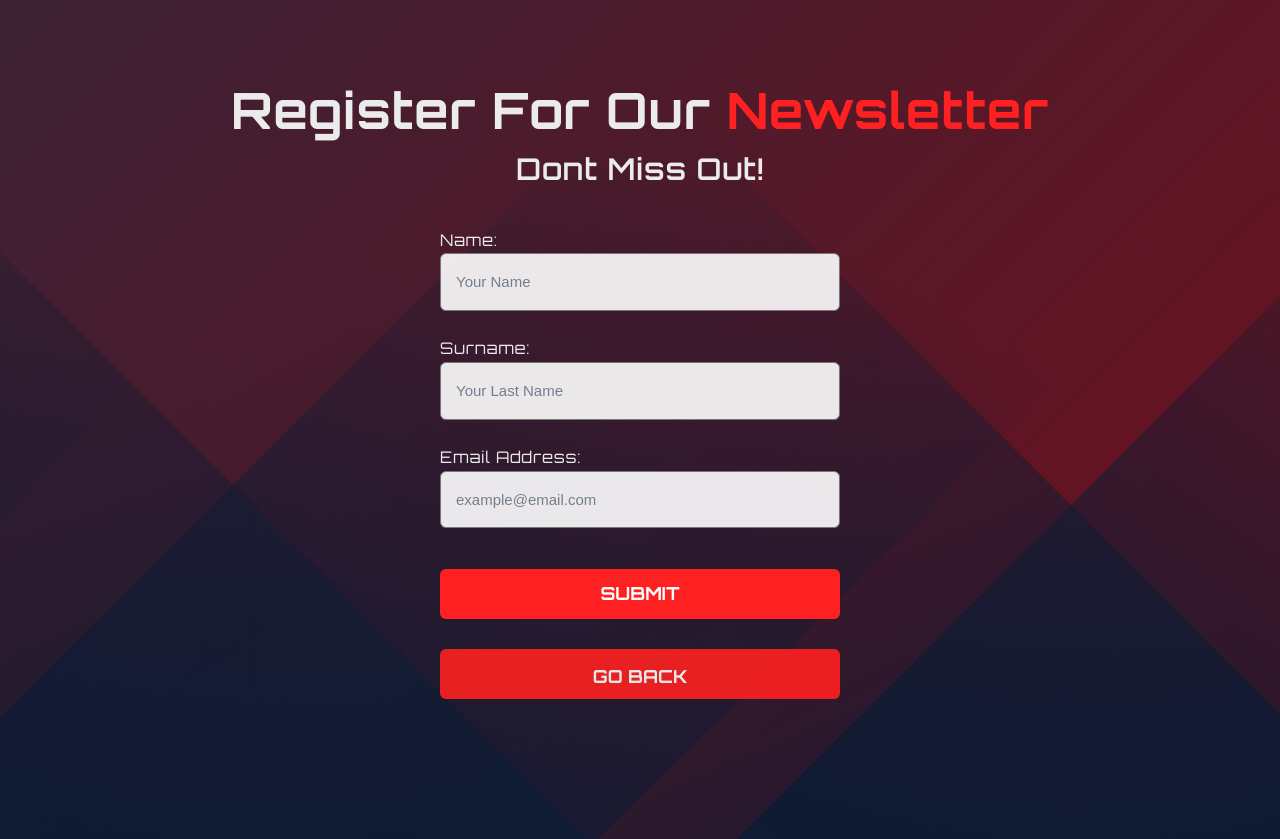
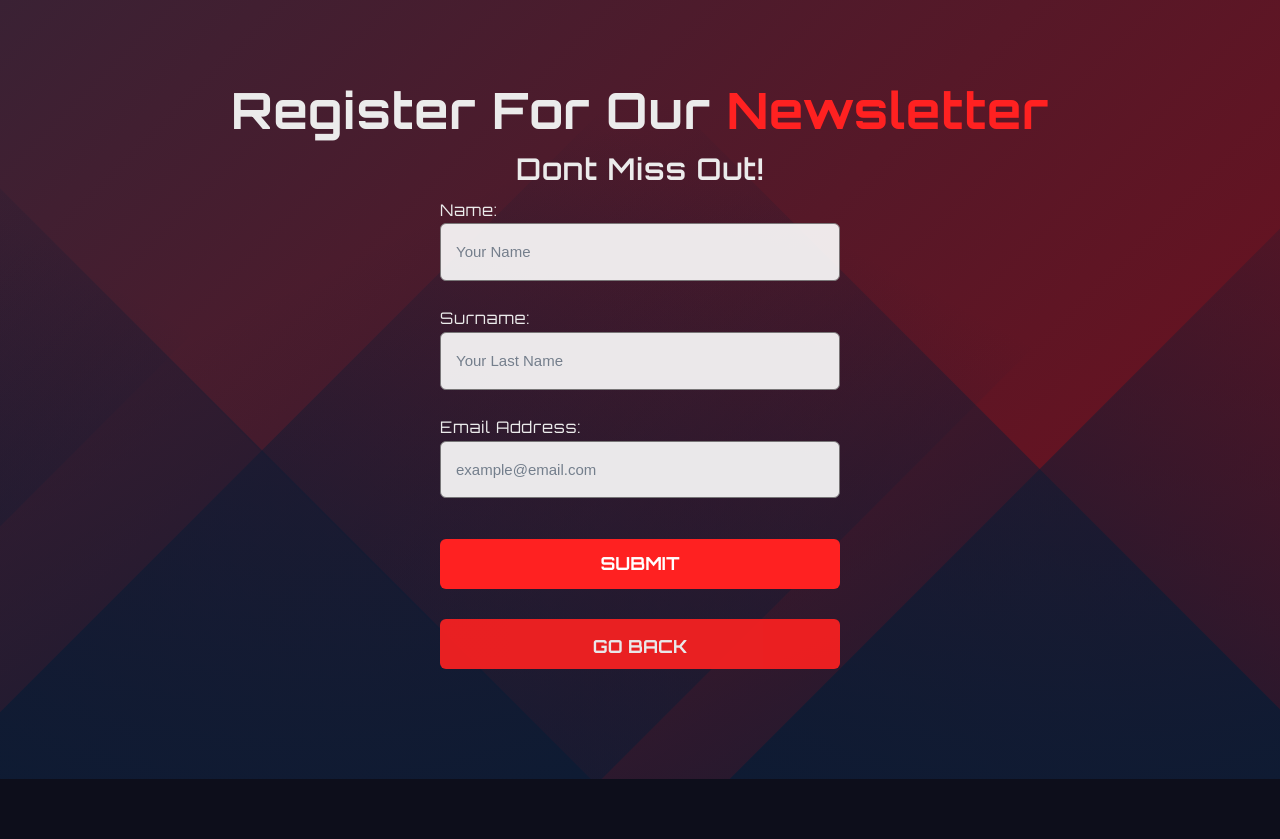
Before and after one commit to VUSI47-DEV/techjam-site, a React (Create React App) app: page /register in a window 1280 px wide. After the commit the page ends 800 px from the top, so only its background shows below. Built offline with nearby package versions, Linux system fonts and the light colour scheme; a web font is replaced by a local one.

Commit message:
improvements

```diff
--- a/src/components/Register/style.css
+++ b/src/components/Register/style.css
@@ -1,21 +1,21 @@
-.register-container{
+/* .register-container{
     display: flex;
     justify-content: center;
     align-items: center;
     height: 100vh;
-    /* border: 2px solid black; */
+    border: 2px solid black;
     background: url('../../img/Rect\ Lite.svg');
     background-size: cover;
     background-position: center;
     background-repeat: no-repeat;
+} */
 
-}
 
-form{
+/* form{
     background-color: transparent;
     padding: 30px 60px;
     border-radius: 12px;
-}
+} */
 .register-form h1{
     color: #ff2121;
     text-align: center;
```
